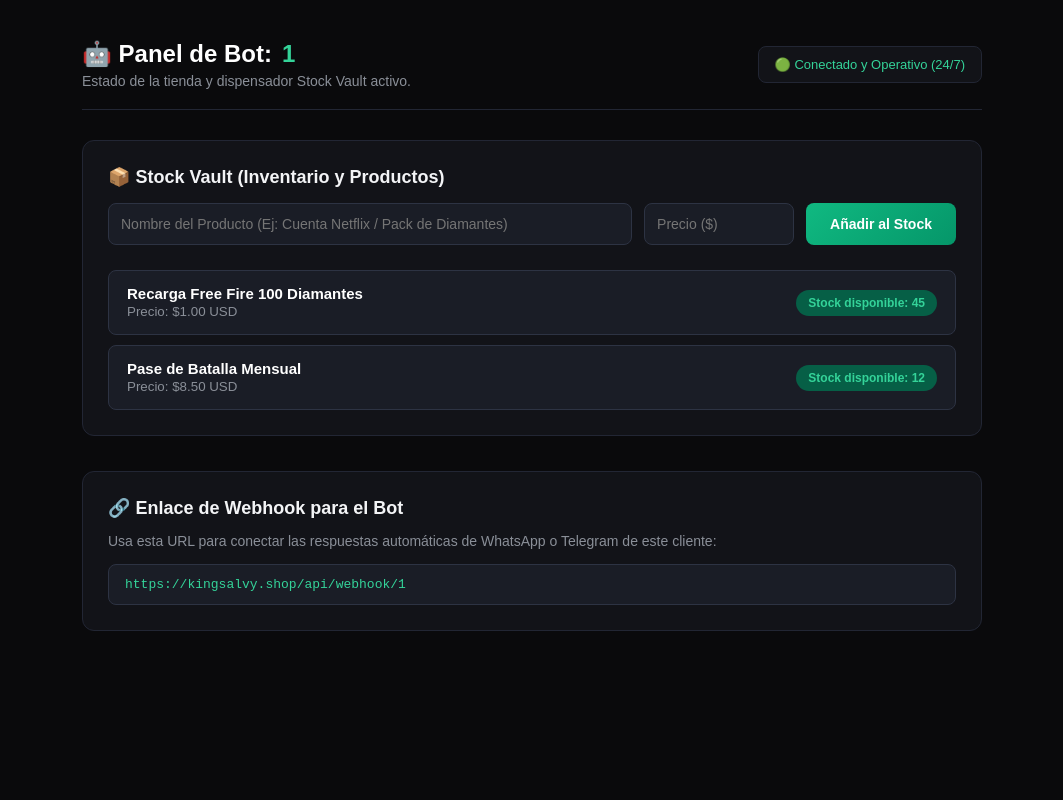
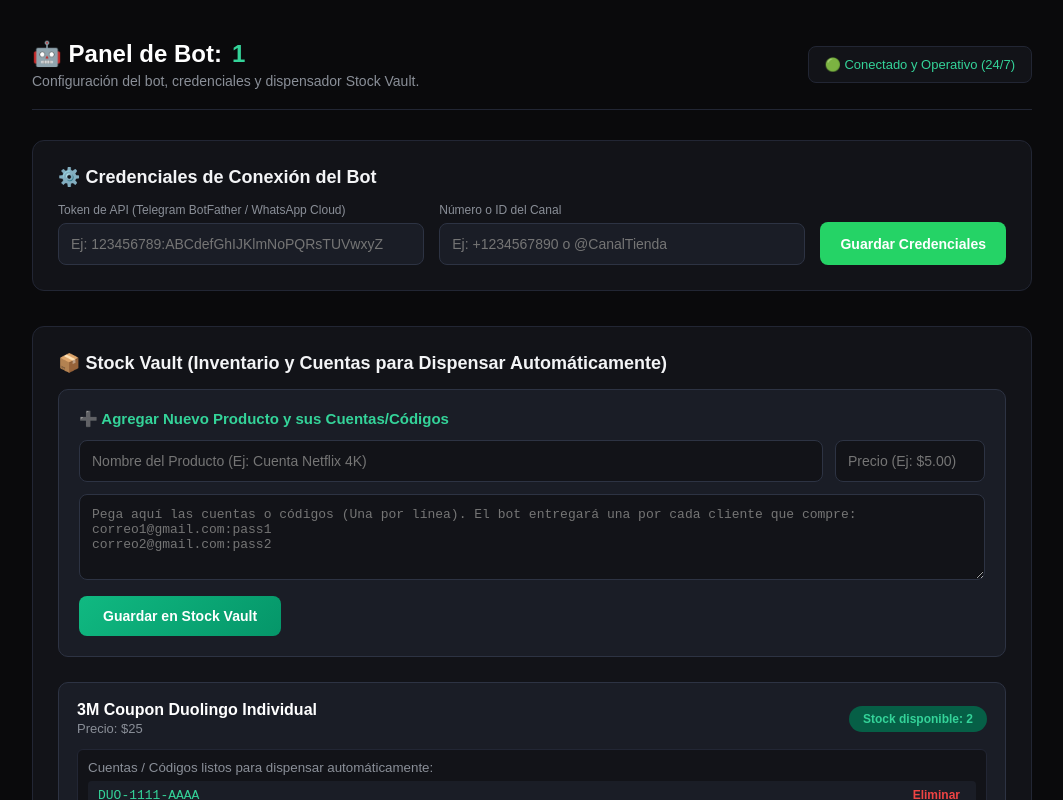
Before and after one commit to salvybrasil-prog/bot-factory, a Next.js app: page /panel/1 in a window 1280 px wide. Shown: the top 800 px of the page, without its empty margins (108-1171 px from the left). Built offline with nearby package versions, Linux system fonts and the light colour scheme.

Commit message:
Add bot configuration and update stock item handling
Added bot configuration options and updated stock item structure to include accounts for dispensing. Enhanced UI elements and adjusted form handling for better user experience.

```diff
--- a/app/panel/[slug]/page.jsx
+++ b/app/panel/[slug]/page.jsx
@@ -1,99 +1,198 @@
 'use client'
-import { useState, useEffect } from 'react'
+import { useState } from 'react'
 import { useParams } from 'next/navigation'
 
 export default function TenantPanel() {
   const params = useParams()
   const slug = params?.slug || 'cliente'
 
+  // Configuración del bot (Credenciales del cliente)
+  const [botToken, setBotToken] = useState('')
+  const [botPhone, setBotPhone] = useState('')
+  const [configSaved, setConfigSaved] = useState(false)
+
+  // Inventario real y cuentas a dispensar
   const [stockItems, setStockItems] = useState([
-    { id: 1, name: 'Recarga Free Fire 100 Diamantes', price: '$1.00 USD', stock: 45 },
-    { id: 2, name: 'Pase de Batalla Mensual', price: '$8.50 USD', stock: 12 }
+    { id: 1, name: '3M Coupon Duolingo Individual', price: '$25', accounts: ['DUO-1111-AAAA', 'DUO-2222-BBBB'] },
+    { id: 2, name: 'Recarga Free Fire 100 Diamantes', price: '$1.00 USD', accounts: ['FF-CODE-9988', 'FF-CODE-7766'] }
   ])
+
   const [newItemName, setNewItemName] = useState('')
   const [newItemPrice, setNewItemPrice] = useState('')
-  const [botStatus, setBotStatus] = useState('Conectado y Operativo (24/7)')
+  const [newAccountsText, setNewAccountsText] = useState('')
 
-  const handleAddStock = (e) => {
+  const handleSaveConfig = (e) => {
     e.preventDefault()
-    if (!newItemName || !newItemPrice) return alert('Completa los campos del producto.')
+    setConfigSaved(true)
+    setTimeout(() => setConfigSaved(false), 3000)
+  }
 
-    const item = {
+  const handleAddItem = (e) => {
+    e.preventDefault()
+    if (!newItemName || !newItemPrice || !newAccountsText) {
+      return alert('Por favor llena todos los campos, incluyendo las cuentas o códigos a dispensar.')
+    }
+
+    // Separa las cuentas por saltos de línea para que el bot las dispense una por una
+    const accountsArray = newAccountsText.split('\n').map(acc => acc.trim()).filter(acc => acc.length > 0)
+
+    const newItem = {
       id: Date.now(),
       name: newItemName,
       price: newItemPrice,
-      stock: 50
+      accounts: accountsArray
     }
-    setStockItems([item, ...stockItems])
+
+    setStockItems([newItem, ...stockItems])
     setNewItemName('')
     setNewItemPrice('')
-    alert('¡Producto agregado al Stock Vault con éxito!')
+    setNewAccountsText('')
+    alert('¡Producto y Stock Vault actualizados con éxito!')
+  }
+
+  const handleDeleteAccount = (itemId, indexToRemove) => {
+    setStockItems(stockItems.map(item => {
+      if (item.id === itemId) {
+        const updatedAccounts = item.accounts.filter((_, idx) => idx !== indexToRemove)
+        return { ...item, accounts: updatedAccounts }
+      }
+      return item
+    }))
   }
 
   return (
     <div style={{ minHeight: "100vh", background: "#0a0a0c", color: "#fff", fontFamily: "sans-serif", padding: "40px 20px" }}>
-      <div style={{ maxWidth: "900px", margin: "0 auto" }}>
+      <div style={{ maxWidth: "1000px", margin: "0 auto" }}>
 
-        {/* Cabecera del Panel del Inquilino */}
-        <div style={{ display: "flex", justifyContent: "space-between", alignItems: "center", borderBottom: "1px solid #222634", paddingBottom: "20px", marginBottom: "30px" }}>
+        {/* Cabecera */}
+        <div style={{ display: "flex", justifyContent: "space-between", alignItems: "center", borderBottom: "1px solid #222634", paddingBottom: "20px", marginBottom: "30px", flexWrap: "wrap", gap: "15px" }}>
           <div>
             <h1 style={{ margin: 0, fontSize: "24px", display: "flex", alignItems: "center", gap: "10px" }}>
               🤖 Panel de Bot: <span style={{ color: "#34d399" }}>{slug}</span>
             </h1>
-            <p style={{ color: "#8a8f98", margin: "5px 0 0 0", fontSize: "14px" }}>Estado de la tienda y dispensador Stock Vault activo.</p>
+            <p style={{ color: "#8a8f98", margin: "5px 0 0 0", fontSize: "14px" }}>Configuración del bot, credenciales y dispensador Stock Vault.</p>
           </div>
           <div style={{ background: "#121318", padding: "10px 16px", borderRadius: "8px", border: "1px solid #222634", fontSize: "13px", color: "#34d399" }}>
-            🟢 {botStatus}
+            🟢 Conectado y Operativo (24/7)
           </div>
         </div>
 
-        {/* Sección de Gestión de Inventario / Stock Vault */}
+        {/* 1. SECCIÓN DE CREDENCIALES Y CONFIGURACIÓN DEL CLIENTE */}
         <div style={{ background: "#121318", border: "1px solid #222634", borderRadius: "12px", padding: "25px", marginBottom: "35px" }}>
-          <h3 style={{ margin: "0 0 15px 0", fontSize: "18px", color: "#f3f4f6" }}>📦 Stock Vault (Inventario y Productos)</h3>
-
-          <form onSubmit={handleAddStock} style={{ display: "grid", gridTemplateColumns: "1fr 150px auto", gap: "12px", marginBottom: "25px", flexWrap: "wrap" }}>
+          <h3 style={{ margin: "0 0 15px 0", fontSize: "18px", color: "#f3f4f6" }}>⚙️ Credenciales de Conexión del Bot</h3>
+          <form onSubmit={handleSaveConfig} style={{ display: "grid", gridTemplateColumns: "1fr 1fr auto", gap: "15px", alignItems: "end", flexWrap: "wrap" }}>
+            <div>
+              <label style={{ display: "block", fontSize: "12px", color: "#8a8f98", marginBottom: "6px" }}>Token de API (Telegram BotFather / WhatsApp Cloud)</label>
               <input
                 type="text"
-              placeholder="Nombre del Producto (Ej: Cuenta Netflix / Pack de Diamantes)"
+                placeholder="Ej: 123456789:ABCdefGhIJKlmNoPQRsTUVwxyZ"
+                value={botToken}
+                onChange={(e) => setBotToken(e.target.value)}
+                style={{ width: "100%", padding: "12px", borderRadius: "8px", border: "1px solid #2d3343", background: "#1a1d26", color: "#fff", fontSize: "14px", outline: "none", boxSizing: "border-box" }}
+              />
+            </div>
+            <div>
+              <label style={{ display: "block", fontSize: "12px", color: "#8a8f98", marginBottom: "6px" }}>Número o ID del Canal</label>
+              <input
+                type="text"
+                placeholder="Ej: +1234567890 o @CanalTienda"
+                value={botPhone}
+                onChange={(e) => setBotPhone(e.target.value)}
+                style={{ width: "100%", padding: "12px", borderRadius: "8px", border: "1px solid #2d3343", background: "#1a1d26", color: "#fff", fontSize: "14px", outline: "none", boxSizing: "border-box" }}
+              />
+            </div>
+            <button
+              type="submit"
+              style={{ padding: "12px 20px", background: "#25D366", color: "#fff", border: "none", borderRadius: "8px", fontWeight: "bold", fontSize: "14px", cursor: "pointer", height: "43px" }}
+            >
+              {configSaved ? '¡Guardado!' : 'Guardar Credenciales'}
+            </button>
+          </form>
+        </div>
+
+        {/* 2. SECCIÓN DE STOCK VAULT (AÑADIR PRODUCTOS Y CUENTAS REALES) */}
+        <div style={{ background: "#121318", border: "1px solid #222634", borderRadius: "12px", padding: "25px", marginBottom: "35px" }}>
+          <h3 style={{ margin: "0 0 15px 0", fontSize: "18px", color: "#f3f4f6" }}>📦 Stock Vault (Inventario y Cuentas para Dispensar Automáticamente)</h3>
+
+          <form onSubmit={handleAddItem} style={{ background: "#1a1d26", padding: "20px", borderRadius: "10px", border: "1px solid #2d3343", marginBottom: "25px" }}>
+            <h4 style={{ margin: "0 0 12px 0", fontSize: "15px", color: "#34d399" }}>➕ Agregar Nuevo Producto y sus Cuentas/Códigos</h4>
+            <div style={{ display: "grid", gridTemplateColumns: "1fr 150px", gap: "12px", marginBottom: "12px" }}>
+              <input
+                type="text"
+                placeholder="Nombre del Producto (Ej: Cuenta Netflix 4K)"
                 value={newItemName}
                 onChange={(e) => setNewItemName(e.target.value)}
-              style={{ padding: "12px", borderRadius: "8px", border: "1px solid #2d3343", background: "#1a1d26", color: "#fff", fontSize: "14px", outline: "none" }}
+                style={{ padding: "12px", borderRadius: "8px", border: "1px solid #2d3343", background: "#121318", color: "#fff", fontSize: "14px", outline: "none" }}
               />
               <input
                 type="text"
-              placeholder="Precio ($)"
+                placeholder="Precio (Ej: $5.00)"
                 value={newItemPrice}
                 onChange={(e) => setNewItemPrice(e.target.value)}
-              style={{ padding: "12px", borderRadius: "8px", border: "1px solid #2d3343", background: "#1a1d26", color: "#fff", fontSize: "14px", outline: "none" }}
+                style={{ padding: "12px", borderRadius: "8px", border: "1px solid #2d3343", background: "#121318", color: "#fff", fontSize: "14px", outline: "none" }}
               />
+            </div>
+            <div style={{ marginBottom: "12px" }}>
+              <textarea
+                placeholder="Pega aquí las cuentas o códigos (Una por línea). El bot entregará una por cada cliente que compre:&#10;correo1@gmail.com:pass1&#10;correo2@gmail.com:pass2"
+                rows={4}
+                value={newAccountsText}
+                onChange={(e) => setNewAccountsText(e.target.value)}
+                style={{ width: "100%", padding: "12px", borderRadius: "8px", border: "1px solid #2d3343", background: "#121318", color: "#fff", fontSize: "13px", outline: "none", boxSizing: "border-box", fontFamily: "monospace" }}
+              />
+            </div>
             <button
               type="submit"
               style={{ padding: "12px 24px", background: "linear-gradient(135deg, #10b981 0%, #059669 100%)", color: "#fff", border: "none", borderRadius: "8px", fontWeight: "bold", fontSize: "14px", cursor: "pointer" }}
             >
-              Añadir al Stock
+              Guardar en Stock Vault
             </button>
           </form>
 
-          {/* Listado de Stock */}
-          <div style={{ display: "grid", gap: "10px" }}>
+          {/* LISTADO DE PRODUCTOS Y SUS CUENTAS DISPONIBLES */}
+          <div style={{ display: "grid", gap: "15px" }}>
             {stockItems.map((item) => (
-              <div key={item.id} style={{ background: "#1a1d26", border: "1px solid #2d3343", borderRadius: "8px", padding: "14px 18px", display: "flex", justifyContent: "space-between", alignItems: "center" }}>
+              <div key={item.id} style={{ background: "#1a1d26", border: "1px solid #2d3343", borderRadius: "10px", padding: "18px" }}>
+                <div style={{ display: "flex", justifyContent: "space-between", alignItems: "center", marginBottom: "12px" }}>
                   <div>
-                  <h4 style={{ margin: 0, fontSize: "15px", color: "#fff" }}>{item.name}</h4>
-                  <small style={{ color: "#8a8f98" }}>Precio: {item.price}</small>
+                    <h4 style={{ margin: 0, fontSize: "16px", color: "#fff" }}>{item.name}</h4>
+                    <span style={{ color: "#8a8f98", fontSize: "13px" }}>Precio: {item.price}</span>
                   </div>
-                <div style={{ background: "#065f46", color: "#34d399", padding: "6px 12px", borderRadius: "20px", fontSize: "12px", fontWeight: "bold" }}>
-                  Stock disponible: {item.stock}
+                  <div style={{ background: item.accounts.length > 0 ? "#065f46" : "#7f1d1d", color: item.accounts.length > 0 ? "#34d399" : "#fca5a5", padding: "6px 14px", borderRadius: "20px", fontSize: "12px", fontWeight: "bold" }}>
+                    Stock disponible: {item.accounts.length}
+                  </div>
+                </div>
+
+                {/* Cuentas cargadas dentro de este producto */}
+                <div style={{ background: "#121318", borderRadius: "6px", padding: "10px", border: "1px solid #222634" }}>
+                  <small style={{ color: "#8a8f98", display: "block", marginBottom: "6px" }}>Cuentas / Códigos listos para dispensar automáticamente:</small>
+                  {item.accounts.length === 0 ? (
+                    <p style={{ color: "#f87171", fontSize: "13px", margin: 0 }}>⚠️ Sin stock. El bot avisará que no hay inventario.</p>
+                  ) : (
+                    <div style={{ display: "grid", gap: "6px" }}>
+                      {item.accounts.map((acc, idx) => (
+                        <div key={idx} style={{ display: "flex", justifyContent: "space-between", alignItems: "center", background: "#1a1d26", padding: "6px 10px", borderRadius: "4px", fontFamily: "monospace", fontSize: "13px" }}>
+                          <span style={{ color: "#34d399" }}>{acc}</span>
+                          <button
+                            onClick={() => handleDeleteAccount(item.id, idx)}
+                            style={{ background: "transparent", border: "none", color: "#ef4444", cursor: "pointer", fontSize: "12px", fontWeight: "bold" }}
+                          >
+                            Eliminar
+                          </button>
+                        </div>
+                      ))}
+                    </div>
+                  )}
                 </div>
               </div>
             ))}
           </div>
         </div>
 
-        {/* Sección de Webhook y Automatización */}
+        {/* 3. SECCIÓN DE WEBHOOK */}
         <div style={{ background: "#121318", border: "1px solid #222634", borderRadius: "12px", padding: "25px" }}>
           <h3 style={{ margin: "0 0 10px 0", fontSize: "18px", color: "#f3f4f6" }}>🔗 Enlace de Webhook para el Bot</h3>
-          <p style={{ color: "#8a8f98", fontSize: "14px", marginBottom: "15px" }}>Usa esta URL para conectar las respuestas automáticas de WhatsApp o Telegram de este cliente:</p>
+          <p style={{ color: "#8a8f98", fontSize: "14px", marginBottom: "15px" }}>Configura esta URL en las opciones de WhatsApp o Telegram de tu cliente para automatizar las entregas:</p>
           <div style={{ background: "#1a1d26", border: "1px solid #2d3343", padding: "12px 16px", borderRadius: "8px", fontFamily: "monospace", fontSize: "13px", color: "#34d399" }}>
             https://kingsalvy.shop/api/webhook/{slug}
           </div>
```
Lines whose indentation alone changed are shown as unchanged.
